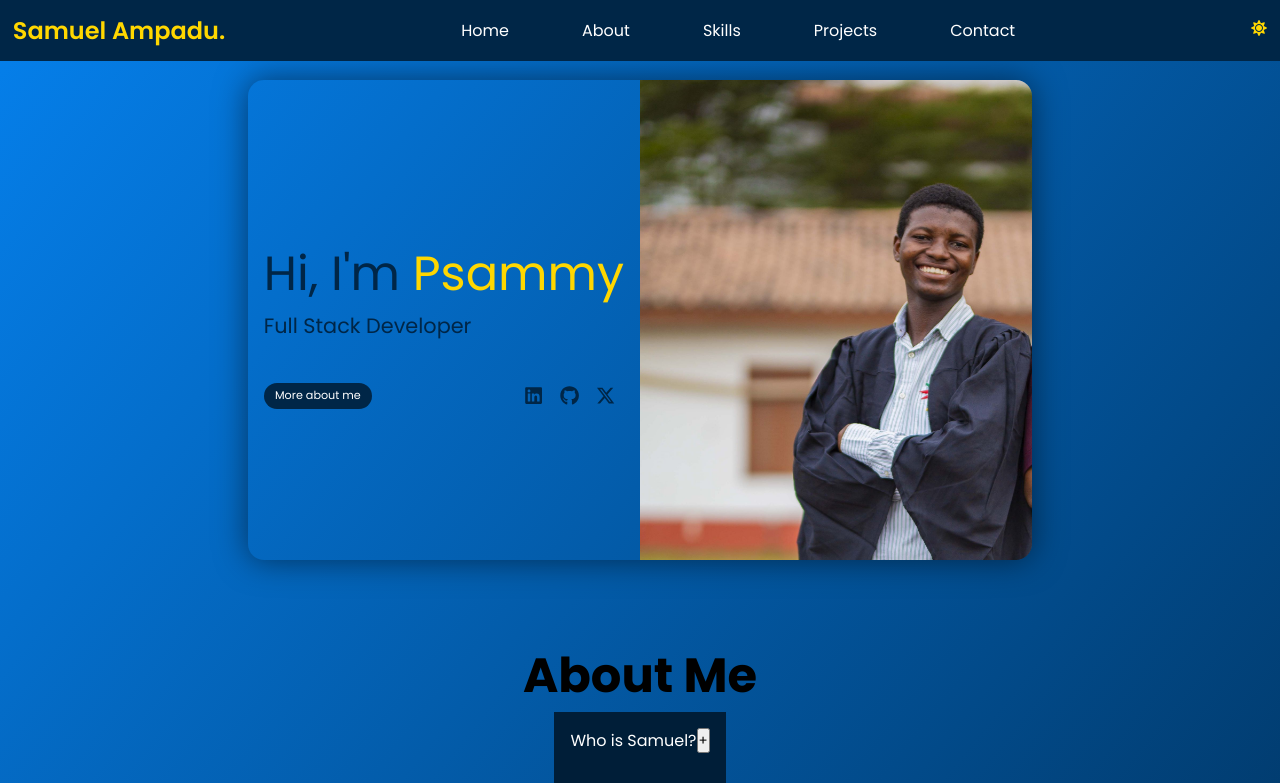
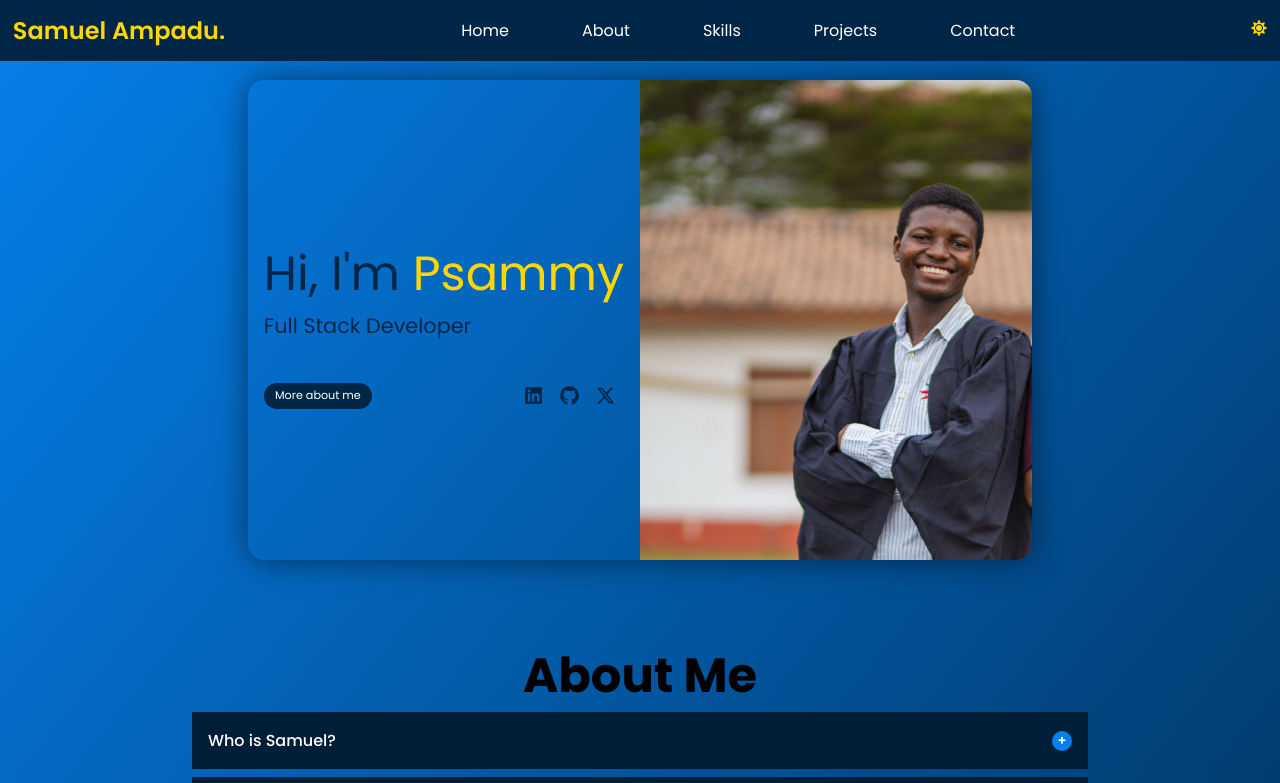
Before and after one commit to Psamm-y/React-projects, a React (Vite) app: page / in a window 1280 px wide. Shown: the top 783 px of the page. Built offline with nearby package versions, Linux system fonts and the light colour scheme.

Commit message:
Refactor

```diff
--- a/src/porfolio shi/About.jsx
+++ b/src/porfolio shi/About.jsx
@@ -5,11 +5,11 @@ import desc from './utils/about';
 const About = ({ title, essay }) => {
   const id = useId();
   return (
-    <section className="about" id="About">
+    <section className="about-section" id="About">
       <div className="section-head">
         <h2>About Me</h2>
       </div>
-      <div>
+      <div className="about">
         {desc.map(({ title, essay }) => (
           <div className="whole-accordion">
             <Accordion key={Math.random()} title={title} essay={essay} />
--- a/src/porfolio shi/Accordion.jsx
+++ b/src/porfolio shi/Accordion.jsx
@@ -1,5 +1,6 @@
 import React from 'react';
 import { useState } from 'react';
+import './about.css';
 const Accordion = ({ title, essay }) => {
   const [expand, setExpand] = useState(false);
 
--- a/src/porfolio shi/about.css
+++ b/src/porfolio shi/about.css
@@ -1,4 +1,4 @@
-.about {
+.about-section {
   margin-top: 5em;
   display: flex;
   flex-direction: column;
@@ -17,12 +17,32 @@
 .accordion-header {
   display: flex;
   justify-content: space-between;
+  align-items: center;
+  font-weight: 500;
+}
+.accordion-header button {
+  background-color: var(--third-color);
+  width: 1.5em;
+  height: 1.5em;
+  border: none;
+  border-radius: 1em;
+  font-weight: 600;
+  color: white;
 }
 .whole-accordion {
   background-color: #001e38;
   color: white;
   padding: 1em;
+  margin-bottom: 0.5em;
 }
 .head p {
   width: 70%;
 }
+.about {
+  width: 70%;
+}
+.accordion-content {
+  width: 70%;
+  font-size: 0.8em;
+  color: var(--third-color);
+}
--- a/src/porfolio shi/header.css
+++ b/src/porfolio shi/header.css
@@ -54,5 +54,5 @@ nav {
   transform: rotate(360deg);
 }
 .light .toggle svg:active {
-  transform: rotate(-360deg);
+  transform: rotate(-720deg);
 }
```
